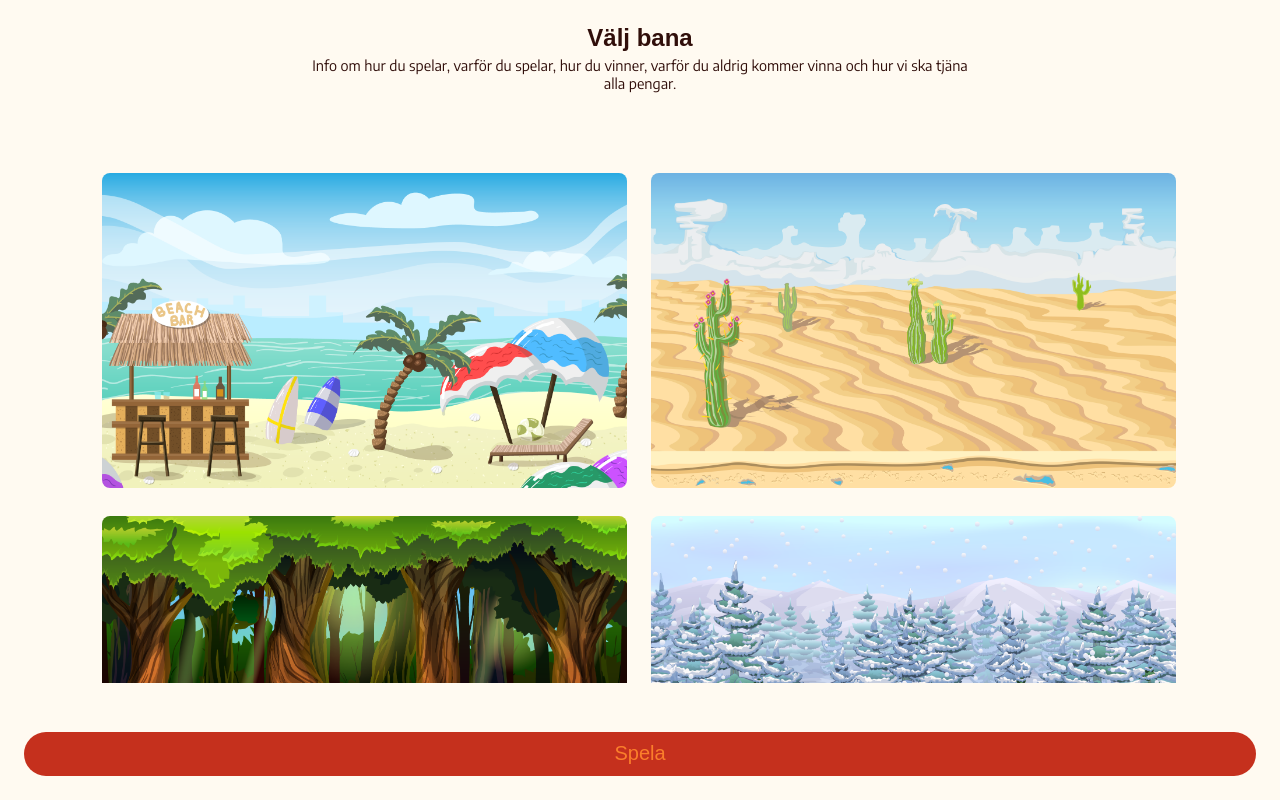
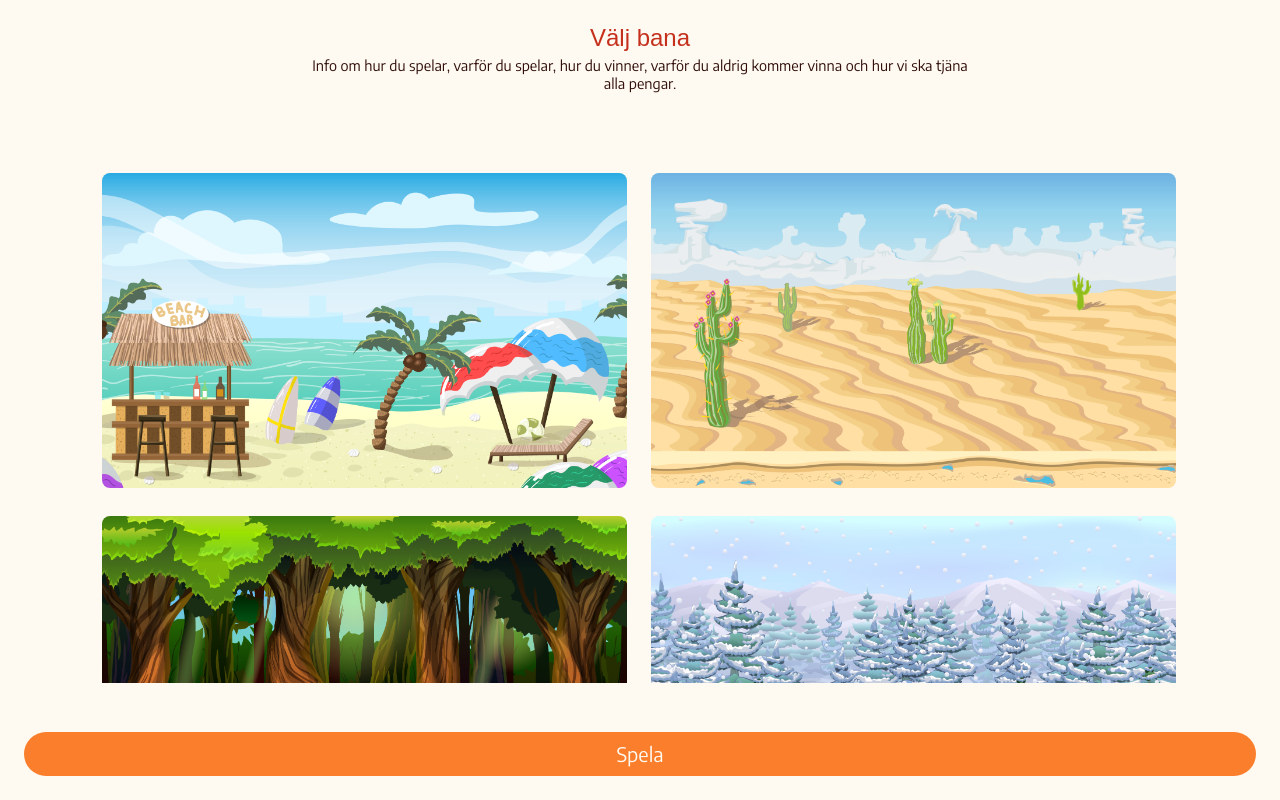
Before and after one commit to Skjesper/GoldenBeetlebug, a React (Vite) app: page /play in a window 1280 px wide. Built offline with nearby package versions, Linux system fonts and the light colour scheme; no server answers; a web font is replaced by a local one.

Commit message:
basic styling added

```diff
--- a/src/components/Button.tsx
+++ b/src/components/Button.tsx
@@ -3,8 +3,8 @@ import type { ReactNode } from 'react';
 import { Link } from 'react-router-dom';
 
 const StyledButton = styled.button`
-        background-color: var(--primary);
-        color: var(--secondary);
+        background-color: var(--secondary);
+        color: var(--background);
         border: none;
         display: flex;
         height: 44px;
@@ -19,14 +19,15 @@ const StyledButton = styled.button`
         text-decoration: none;
         font-size: 20px;
         font-weight: 400;
+        font-family: var(--font-secondary);
 
 
         &:hover {
-            background-color: var(--primary-dark);
+            background-color: var(--primary);
         }
 
         &:disabled {
-            background-color: var(--primary);
+            background-color: var(--disabled);
         }
 
         @media (orientation: portrait) {
--- a/src/components/EndScreen.tsx
+++ b/src/components/EndScreen.tsx
@@ -13,24 +13,11 @@ const Container = styled.div`
   flex-direction: column;
   align-items: center;
   justify-content: center;
-  background-color: #717070;
-  width: 34.25rem;
-  height: 18.625rem;
+  background-color: var(--background);
+  /* width: 34.25rem;
+  height: 18.625rem; */
   border-radius: 20px;
   gap: 1rem;
-
-`;
-
-
-const Title = styled.h2`
-  font-size: 3rem;
-
-`;
-
-const ScoreContainer = styled.section`
-  display: flex;
-  flex-direction: column;
-  gap: 0.5rem;
 
 `;
 
@@ -38,8 +25,9 @@ const ScoreItem = styled.h3`
 
   display: flex;
   justify-content: center;
-  flex-direction: column;
+  flex-direction: row;
   align-items: center;
+  gap:3rem;
 
 `;
 
@@ -61,25 +49,17 @@ export default function EndScreen({ score, highScore }: EndScreenProps) {
 
     return (
         <Container>
-          <Title>Spelet är slut!</Title>
+          <h1>Game Over</h1>
+
+            <ScoreItem>
+              <h3>Resultat: {score}</h3>
+              <h3>High Score: {highScore}</h3>
+            </ScoreItem>
 
 
-          <ScoreContainer>
-            <h2>Ditt resultat</h2>
-            <div>
-            <ScoreItem>
-              <span>Poäng: {score}</span>
-            </ScoreItem>
 
-            </div>
-            <ScoreItem>
-              <span>Bästa resultat: {highScore}</span>
-            </ScoreItem>
-          </ScoreContainer>
+            <h5>{getResultMessage()}</h5>
 
-          <div>
-            <p>{getResultMessage()}</p>
-          </div>
           <ButtonContainer>
             <Button to="/leaderboard">
               Spara resultat
--- a/src/components/Leaderboard.tsx
+++ b/src/components/Leaderboard.tsx
@@ -8,10 +8,11 @@ const Container = styled.div `
     flex-direction: column;
     align-items: center;
     justify-content: center;
-    background-color: #FFF;
-    width: 44.25rem;
-    height: 20.625rem;
+    background-color: var(--background);
+    /* width: 44.25rem;
+    height: 20.625rem; */
     border-radius: 20px;
+    gap: 2rem;
 `;
 
 const Title = styled.h1 `
@@ -20,12 +21,20 @@ const Title = styled.h1 `
 
 const ListContainer = styled.ol `
     font-family: var(--font-display);
+    display: flex;
+    flex-direction: column;
+    align-items: flex-start;
+    gap: 0.5rem;
+
 `;
 
+
+
 const ListItem = styled.li `
-    font-family: var(--font-display);
+    font-family: var(--font-secondary);
     font-size: 2rem;
     text-decoration: 0.8px black underline;
+    font-weight: 100;
 `;
 
 interface LeaderboardScore {
--- a/src/components/Payment.tsx
+++ b/src/components/Payment.tsx
@@ -37,7 +37,7 @@ const Input = styled.input`
 function Payment() {
     return (
         <PaymentContainer className='paymentContainer'>
-            <Title className='title'>Rune Hunt</Title>
+            <h1>Rune Hunt</h1>
 
             <Form className='formContainer'>
                 <Input type="text" id="username" placeholder="Användarnamn" />
--- a/src/components/RuneHunt.tsx
+++ b/src/components/RuneHunt.tsx
@@ -202,9 +202,9 @@ export default function RuneHunt({ onBackgroundChange, onGameOver }: RuneHuntPro
 
             {!gameOver ? (
                 <GameScreenContainer className='gameContainer'>
-                     {/* <GameHeader>
+                     <GameHeader>
                         <Timer
-                            initialTime={300}
+                            initialTime={10}
                             isRunning={gameRunning}
                             onTimeOut={handleTimeOut}
                             countDown={true}
@@ -215,7 +215,7 @@ export default function RuneHunt({ onBackgroundChange, onGameOver }: RuneHuntPro
                             highScore={highScore}
                             onScorePoint={handleScore}
                         />
-                    </GameHeader>  */}
+                    </GameHeader>
 
                     <GameContent>
                         {/* Använder RuneHuntGame med proportionell canvas och bakgrundsbild */}
--- a/src/components/ScoreForm.tsx
+++ b/src/components/ScoreForm.tsx
@@ -5,21 +5,17 @@ import styled from '@emotion/styled';
 import Button from './Button';
 
 const ScoreBoardContainer = styled.div`
-    width: 22.5625rem;
-    height: 16.8125rem;
+    /* width: 22.5625rem;
+    height: 16.8125rem; */
     border-radius: 0.25rem;
-    background: #D9D9D9;
-
+    background: var(--background);
     display: flex;
+    gap:1rem;
     flex-direction: column;
     justify-content: center;
 `;
 
-const ScoreBoardTitle = styled.h1`
-    font-size: 1.875rem;
-    font-family: var(--font-display);
-    text-align: center;
-`;
+
 
 const ScoreInput = styled.form`
   display: flex;
@@ -87,7 +83,8 @@ const ScoreForm: React.FC<ScoreFormProps> = ({ score = 0, onDisplayChange}) => {
     <div>
 
       <ScoreBoardContainer >
-        <ScoreBoardTitle>Grymt jobbat! <br />Vill du spara ditt resutlat?</ScoreBoardTitle>
+        <h1>Grymt jobbat!</h1>
+        <h3>Vill du spara ditt resultat?</h3>
           <ScoreInput onSubmit={handleSubmit}>
               <Scoreboard score={points}  />
               <Input
--- a/src/components/StageSelect.tsx
+++ b/src/components/StageSelect.tsx
@@ -75,11 +75,11 @@ const StyledImageContainer = styled.div`
   transition: outline-color 0.2s ease;
 
   &:hover {
-    outline-color: hotpink;
+    outline-color: var(--accent);
   }
 
   &.selected {
-    outline-color: gold;
+    outline-color: var(--primary);
     outline-width: 3px;
   }
 
--- a/src/styles/GlobalStyles.tsx
+++ b/src/styles/GlobalStyles.tsx
@@ -4,11 +4,12 @@ const globalStyles = css`
   @import url('https://fonts.googleapis.com/css2?family=Encode+Sans+SC:wght@100..900&family=Encode+Sans:wght@100..900&family=Hachi+Maru+Pop&display=swap');
 
   :root {
-        --primary: #C5301D;
-        --secondary: #FA7E2B;
-        --accent: #5F9422;
-        --dark: #300E0A;
-        --background: #FFFAF1;
+    --primary: #c5301d;
+    --secondary: #fa7e2b;
+    --accent: #5f9422;
+    --dark: #300e0a;
+    --background: #fffaf1;
+    --disabled: #efa7a0;
     --error: #e74c3c;
 
     --font-primary: 'Hachi Maru Pop', sans-serif;
@@ -43,10 +44,30 @@ const globalStyles = css`
 
   h1 {
     font-family: var(--font-primary);
+    font-size: 5rem;
+    font-family: var(--font-display);
+    text-align: center;
+    font-weight: 400;
+    color: var(--primary);
   }
 
-    h2, h3, h4, h5, h6 {
+  h3 {
     font-family: var(--font-secondary);
+    font-size: 1.5rem;
+    font-weight: 100;
+    text-align: center;
+  }
+
+  h5 {
+    font-family: var(--font-secondary);
+    color: var(--accent);
+    font-size: 1rem;
+    font-weight: 400;
+  }
+
+  h2,
+  h4,
+  h6 {
     font-weight: var(--weight-regular);
   }
 
@@ -57,8 +78,7 @@ const globalStyles = css`
   a {
     text-decoration: none;
   }
-
-;`
+`;
 
 function GlobalStyles() {
   return <Global styles={globalStyles} />;
```
Lines whose indentation alone changed are shown as unchanged.
